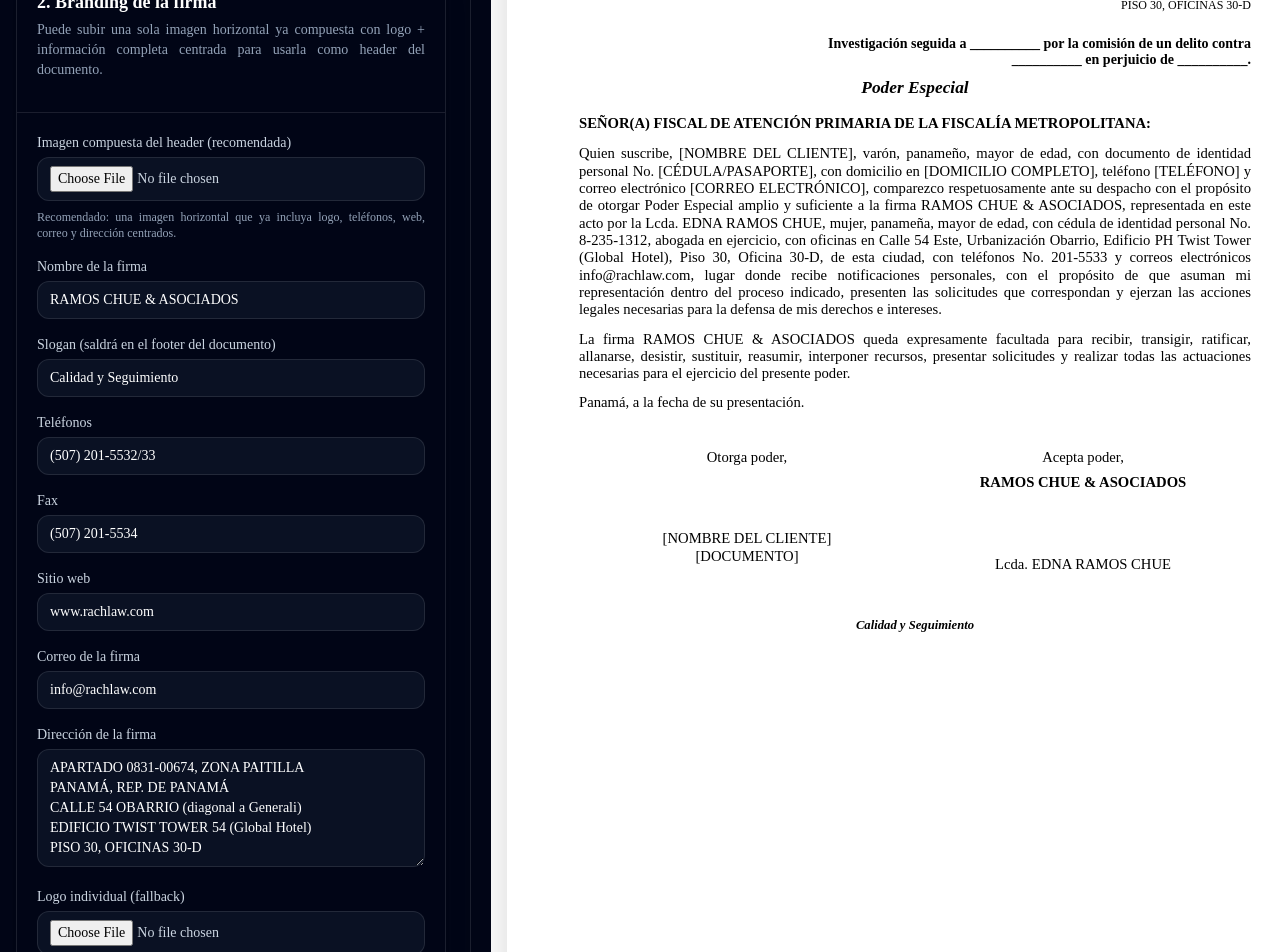
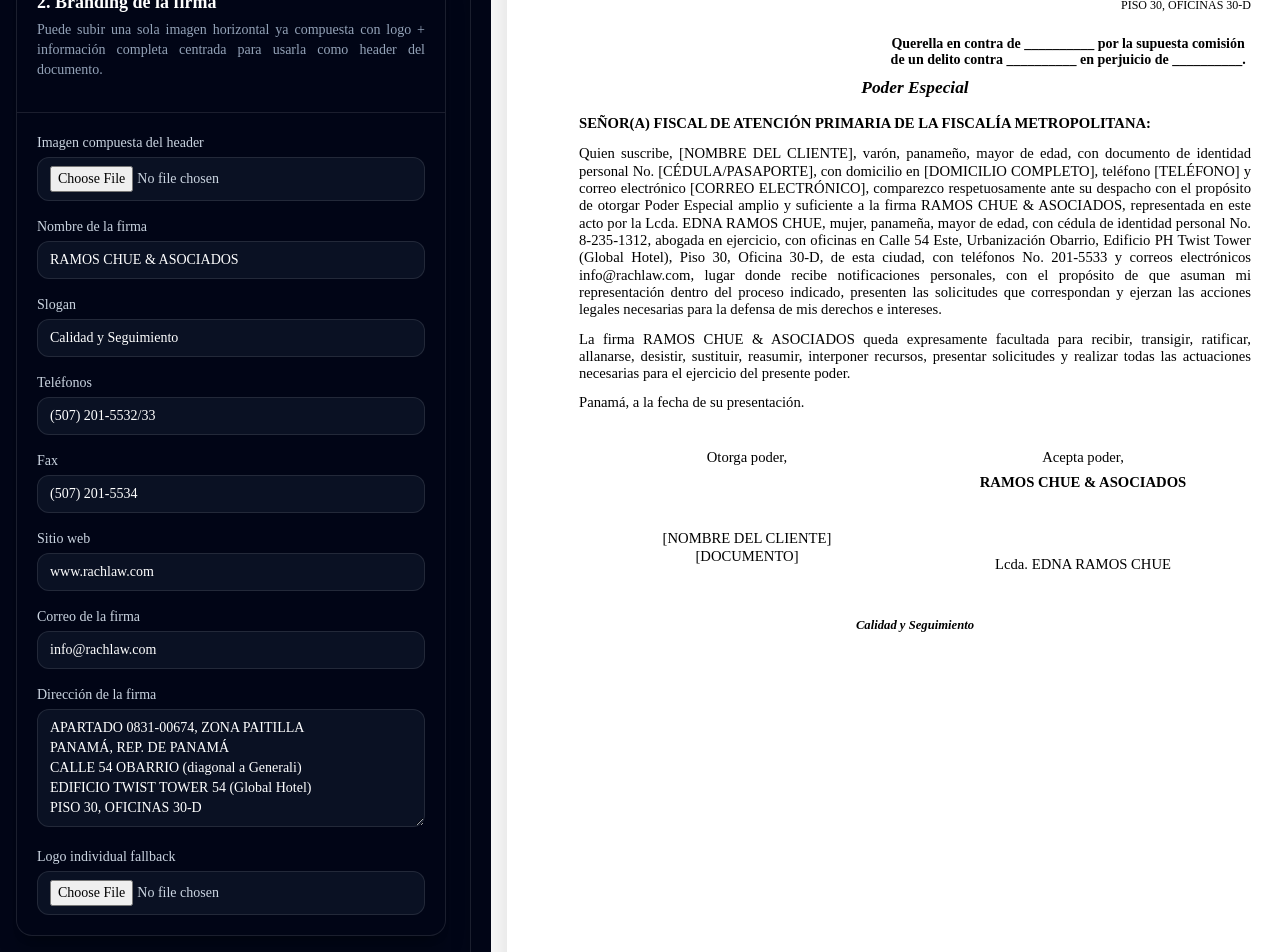
Before and after one commit to purple-flame-code/flowp, a Next.js app: page /escritos in a window 1280 px wide. Shown: the part 400-1352 px from the top of the page. Built offline with nearby package versions, Linux system fonts and the light colour scheme.

Commit message:
Se reemplaza pagina completa

```diff
--- a/src/app/escritos/page.tsx
+++ b/src/app/escritos/page.tsx
@@ -105,7 +105,7 @@
   autoridadDestino:
     "SEÑOR(A) FISCAL DE ATENCIÓN PRIMARIA DE LA FISCALÍA METROPOLITANA:",
   descripcionInvestigacion: "",
-  tipoProceso: "Investigación seguida",
+  tipoProceso: "Querella",
   contraparte: "",
   delitoOMateria: "",
   perjudicado: "",
@@ -246,7 +246,7 @@
     form.sociedadNombre.trim() ||
     "__________";
 
-  return `${tipo} a ${contraparte} por la comisión de un delito contra ${delito} en perjuicio de ${perjudicado}.`;
+  return `${tipo} en contra de ${contraparte} por la supuesta comisión de un delito contra ${delito} en perjuicio de ${perjudicado}.`;
 }
 
 function construirComparecencia(form: FormState) {
@@ -584,16 +584,17 @@
     }
 
     .meta-left {
-      width: 35%;
+      width: 42%;
       text-align: left;
       font-weight: normal;
-      padding-right: 10pt;
+      padding-right: 8pt;
     }
 
     .meta-right {
-      width: 65%;
-      text-align: right;
+      width: 58%;
+      text-align: center;
       font-weight: bold;
+      padding-left: 18pt;
     }
 
     h1 {
@@ -813,7 +814,7 @@
             description="Puede subir una sola imagen horizontal ya compuesta con logo + información completa centrada para usarla como header del documento."
           >
             <div>
-              <FieldLabel>Imagen compuesta del header (recomendada)</FieldLabel>
+              <FieldLabel>Imagen compuesta del header</FieldLabel>
               <input
                 type="file"
                 accept="image/*"
@@ -825,10 +826,6 @@
                 }
                 className="w-full rounded-xl border border-white/10 bg-slate-900/70 px-3 py-2 text-sm text-slate-300"
               />
-              <p className="mt-2 text-xs text-slate-400">
-                Recomendado: una imagen horizontal que ya incluya logo,
-                teléfonos, web, correo y dirección centrados.
-              </p>
 
               {form.headerMembreteDataUrl && (
                 <div className="mt-3 rounded-xl bg-white p-3">
@@ -850,7 +847,7 @@
             </div>
 
             <div>
-              <FieldLabel>Slogan (saldrá en el footer del documento)</FieldLabel>
+              <FieldLabel>Slogan</FieldLabel>
               <TextInput
                 value={form.sloganFirma}
                 onChange={(value) => update("sloganFirma", value)}
@@ -899,7 +896,7 @@
             </div>
 
             <div>
-              <FieldLabel>Logo individual (fallback)</FieldLabel>
+              <FieldLabel>Logo individual fallback</FieldLabel>
               <input
                 type="file"
                 accept="image/*"
@@ -908,16 +905,6 @@
                 }
                 className="w-full rounded-xl border border-white/10 bg-slate-900/70 px-3 py-2 text-sm text-slate-300"
               />
-
-              {form.logoDataUrl && (
-                <div className="mt-3 rounded-xl bg-white p-3">
-                  <img
-                    src={form.logoDataUrl}
-                    alt="Logo individual"
-                    className="mx-auto max-h-24 object-contain"
-                  />
-                </div>
-              )}
             </div>
           </Card>
 
@@ -1008,16 +995,6 @@
                 }
                 className="w-full rounded-xl border border-white/10 bg-slate-900/70 px-3 py-2 text-sm text-slate-300"
               />
-
-              {form.firmaManuscritaDataUrl && (
-                <div className="mt-3 rounded-xl bg-white p-3">
-                  <img
-                    src={form.firmaManuscritaDataUrl}
-                    alt="Firma manuscrita"
-                    className="mx-auto max-h-20 object-contain"
-                  />
-                </div>
-              )}
             </div>
           </Card>
 
@@ -1049,7 +1026,6 @@
               <TextInput
                 value={form.clienteNombre}
                 onChange={(value) => update("clienteNombre", value)}
-                placeholder="Ejemplo: Juan Pérez Castillo"
               />
             </div>
 
@@ -1308,7 +1284,6 @@
                 <TextInput
                   value={form.fechaTexto}
                   onChange={(value) => update("fechaTexto", value)}
-                  placeholder="Ejemplo: 5 de junio de 2026"
                 />
               </div>
             )}
@@ -1334,7 +1309,7 @@
         <div className="lg:sticky lg:top-24 lg:self-start">
           <Card
             title="Vista previa"
-            description="Si subes una imagen compuesta del membrete, esa será la que se use en el header del documento."
+            description="Vista previa en tamaño LEGAL / oficio. Puede copiar, imprimir o descargar en Word."
           >
             <div className="overflow-auto rounded-xl bg-white p-4 text-slate-950">
               <div
```
